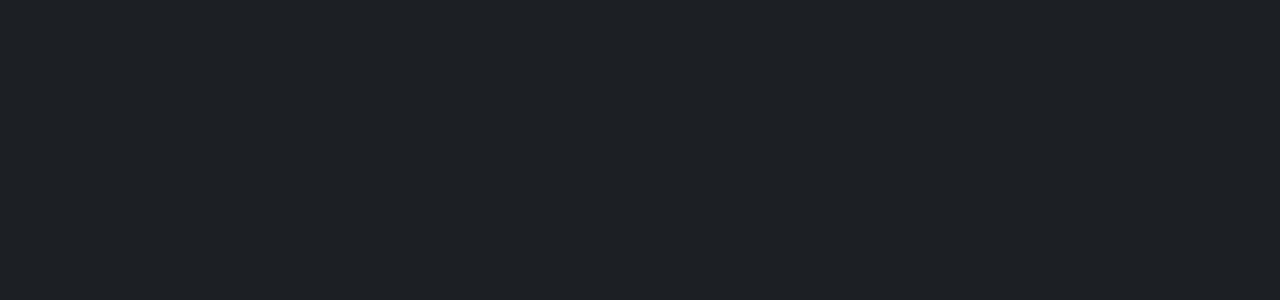
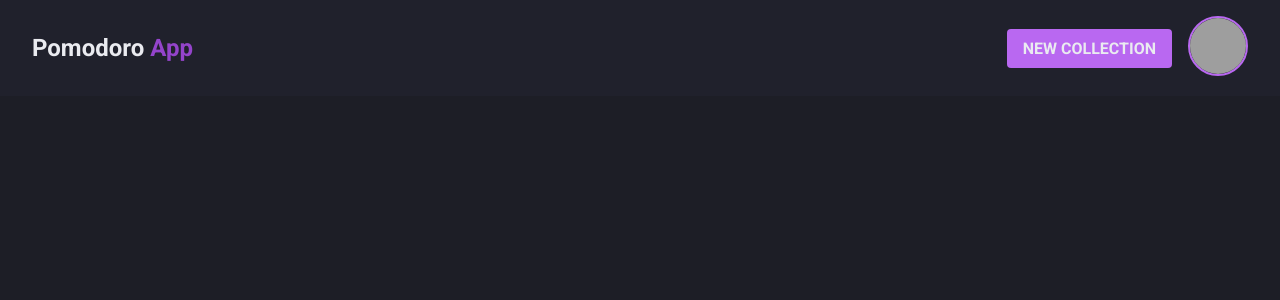
Before and after one commit to martins20/pomodoro-app-web, a React (Vite) app: page / in a window 1280 px wide. Shown: the top 300 px of the page. Built offline with nearby package versions, Linux system fonts and the light colour scheme; grey boxes are pictures that could not be loaded.

Commit message:
feat: create app header

```diff
--- a/src/components/button/styles.ts
+++ b/src/components/button/styles.ts
@@ -16,7 +16,7 @@
 
   color: var(--color-white);
   font-weight: 700;
-  font-size: 1.5rem;
+  font-size: 1rem;
 
   text-transform: uppercase;
 
--- /dev/null
+++ b/src/components/header/index.tsx
@@ -0,0 +1,32 @@
+import { Button } from "../button"
+import { Profile } from "../profile"
+import { CreateCollection } from "../forms/create-collection"
+
+import { useModal } from "../../hooks"
+
+import { Container } from "./styles"
+
+export const Header = () => {
+  const { toggleModalVisibility, setModalContent } = useModal()
+
+  const handleCreateNewCollection = () => {
+    setModalContent(<CreateCollection />)
+
+    toggleModalVisibility()
+  }
+
+  return (
+    <Container>
+      <a href="/">
+        <h1>
+          Pomodoro <b>App</b>
+        </h1>
+      </a>
+
+      <nav>
+        <Button text="New Collection" onClick={handleCreateNewCollection} />
+        <Profile source="https://www.github.com/martins20.png" />
+      </nav>
+    </Container>
+  )
+}
--- /dev/null
+++ b/src/components/header/styles.ts
@@ -0,0 +1,31 @@
+import styled from "styled-components"
+
+export const Container = styled.header`
+  display: flex;
+
+  align-items: center;
+  justify-content: space-between;
+
+  padding: 1rem 2rem;
+  background: var(--color-gray-500);
+  border-bottom: 1px solid var(--color-gray-800);
+
+  > a {
+    text-decoration: none;
+
+    > h1 {
+      font-size: 1.5rem;
+
+      > b {
+        color: var(--color-purple-600);
+      }
+    }
+  }
+
+  > nav {
+    display: flex;
+    align-items: center;
+
+    gap: 1rem;
+  }
+`
--- a/src/components/index.ts
+++ b/src/components/index.ts
@@ -5,3 +5,5 @@
 export * from "./sidebar"
 export * from "./icon"
 export * from "./modal"
+export * from "./header"
+export * from "./profile"
--- /dev/null
+++ b/src/components/profile/index.tsx
@@ -0,0 +1,15 @@
+import { FC } from "react"
+import { Container } from "./styles"
+
+export type ProfileType = "small" | "large"
+
+export type ProfileProps = {
+  source: string
+  type?: ProfileType
+}
+
+export const Profile: FC<ProfileProps> = ({ source, type = "small" }) => (
+  <Container type={type} href="profile">
+    <img src={source} alt="Profile" />
+  </Container>
+)
--- /dev/null
+++ b/src/components/profile/styles.ts
@@ -0,0 +1,17 @@
+import styled from "styled-components"
+
+import { ProfileType } from "."
+
+type ContainerProps = {
+  type: ProfileType
+}
+
+export const Container = styled.a<ContainerProps>`
+  > img {
+    width: 60px;
+    height: 60px;
+
+    border-radius: 50%;
+    border: 2px solid var(--color-purple-500);
+  }
+`
--- a/src/contexts/index.tsx
+++ b/src/contexts/index.tsx
@@ -2,9 +2,13 @@
 
 import { ModalProvider } from "./modal"
 import { CollectionProvider } from "./collection"
+import { Header } from "../components"
 
 export const AppProvider: FC<PropsWithChildren> = ({ children }) => (
   <CollectionProvider>
-    <ModalProvider>{children}</ModalProvider>
+    <ModalProvider>
+      <Header />
+      {children}
+    </ModalProvider>
   </CollectionProvider>
 )
```
